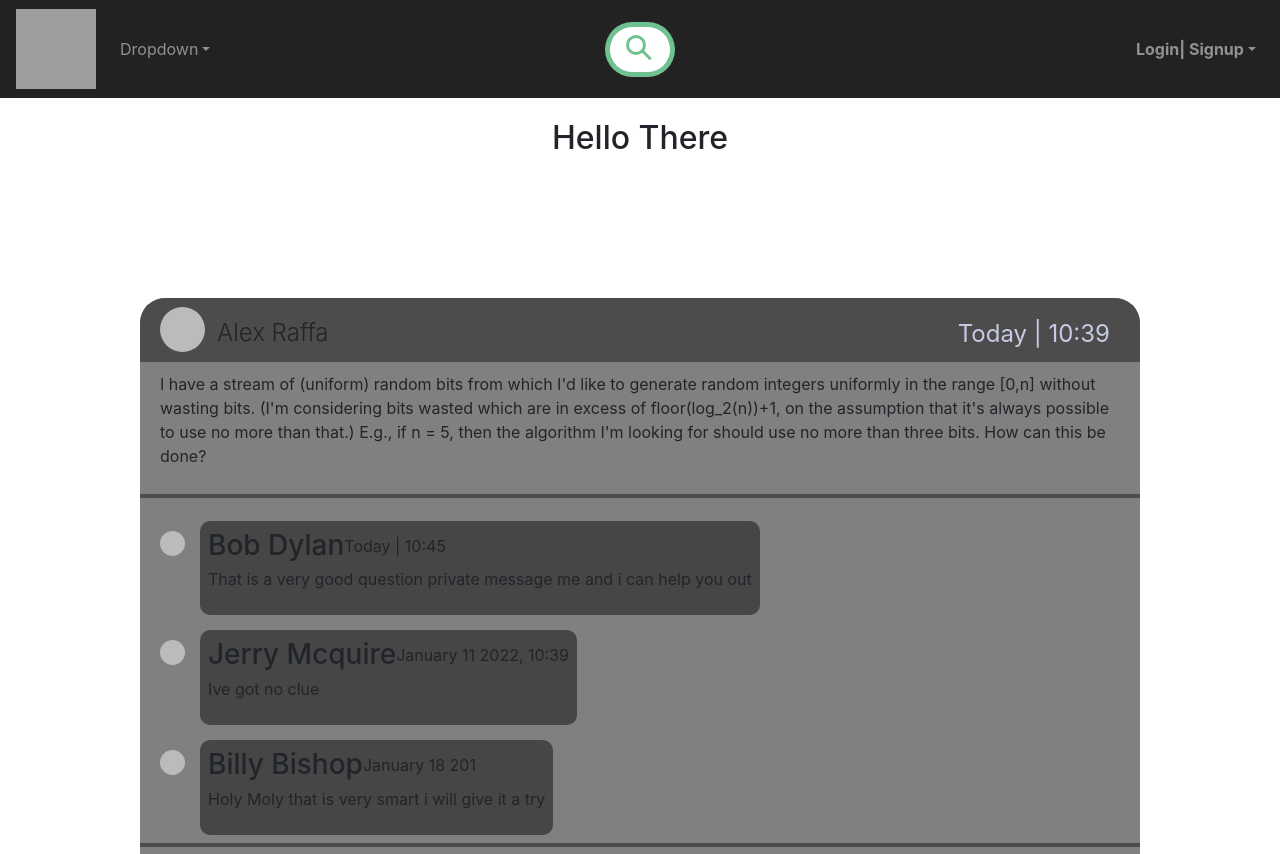
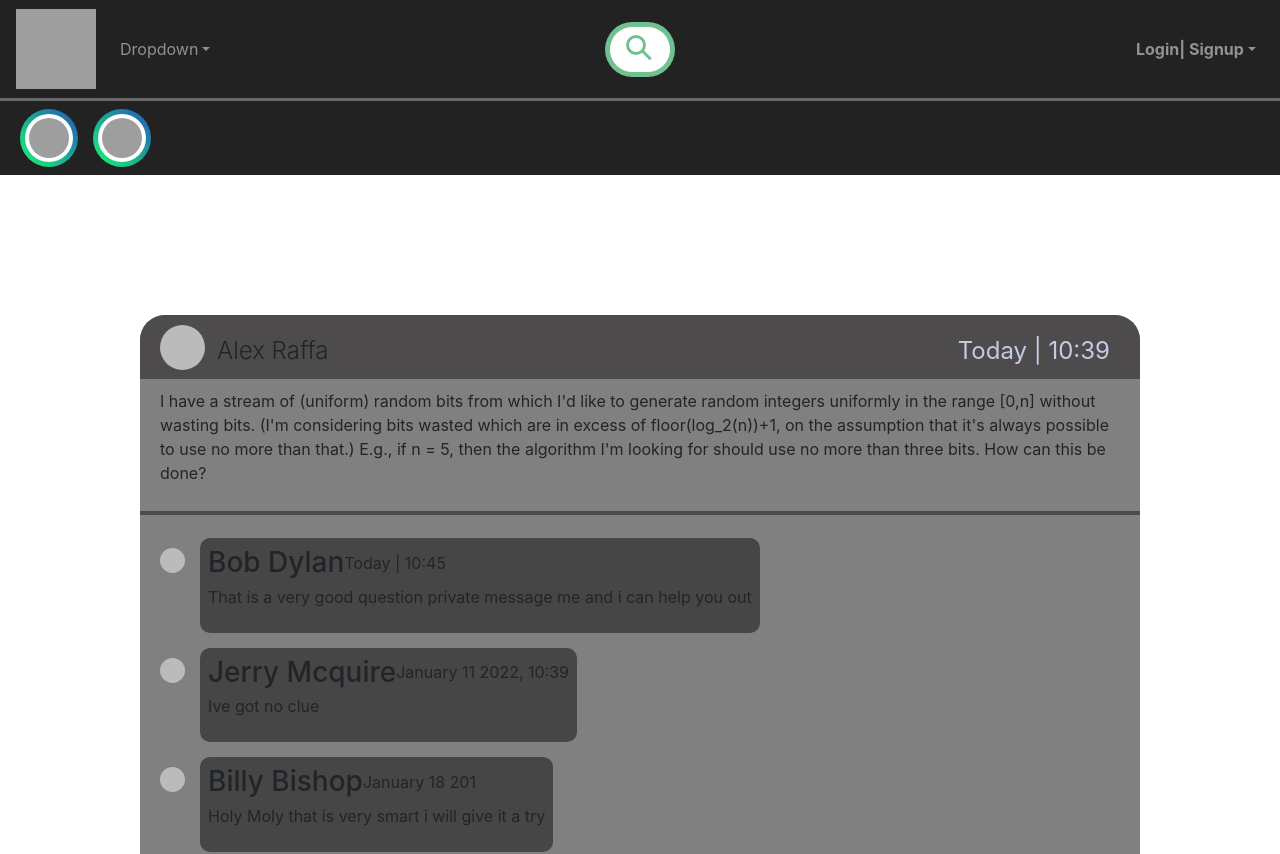
Before and after one commit to Dev-s-Den/Devs-Den, a React (Create React App) app in the folder Client/: page / in a window 1280 px wide. Shown: the top 854 px of the page. Built offline with nearby package versions, Linux system fonts and the light colour scheme; grey boxes are pictures that could not be loaded.

Commit message:
forum navbar styling

```diff
--- a/Client/src/components/ForumNavBar.jsx
+++ b/Client/src/components/ForumNavBar.jsx
@@ -4,12 +4,17 @@ import "./Styles/ForumNavBar.scss";
 
 export default function ForumNavBar() {
 
+  return (
+    <nav className="forumnav">
 
+      <div className="forumnav-container">
+        <a href=""><img src="https://symbols.getvecta.com/stencil_25/39_javascript.0ca26ec4ab.svg"></img></a>
+      </div>
 
+      <div className="forumnav-container">
+        <a href=""><img  src="https://upload.wikimedia.org/wikipedia/commons/thumb/1/18/ISO_C%2B%2B_Logo.svg/120px-ISO_C%2B%2B_Logo.svg.png"></img></a>
+      </div>
 
-  return(
-    <h1>
-      Hello There
-    </h1>
+    </nav>
   )
 }
--- a/Client/src/components/Styles/ForumNavBar.scss
+++ b/Client/src/components/Styles/ForumNavBar.scss
@@ -0,0 +1,37 @@
+.forumnav {
+  width: 100%;
+  background-color: rgb(34, 34, 34);
+  display: flex;
+  justify-content: flex-start;
+  align-items: center;
+  flex-direction: row;
+  padding: 8px;
+  padding-left: 20px;
+  border-top: 3px solid rgba(171, 171, 171, 0.5);
+}
+
+.forumnav-container{
+  margin-right: 15px;
+  position: relative;
+  background: linear-gradient(45deg,#16fa6e, #2354bd);
+  padding: 5px;
+  border-radius: 100%;
+
+  img{
+    height: 40px;
+    width: 40px;
+    border-radius: 100%;
+    transition: .6s ease-in-out;
+  }
+  img:hover{
+    transform: scale(1.2);
+    background: linear-gradient(45deg,#16fa6e, #13cb23);
+  }
+  a{
+    display: block;
+    background-color: white;
+    padding: 4px;
+    border-radius: 100%;
+  }
+
+}
```
